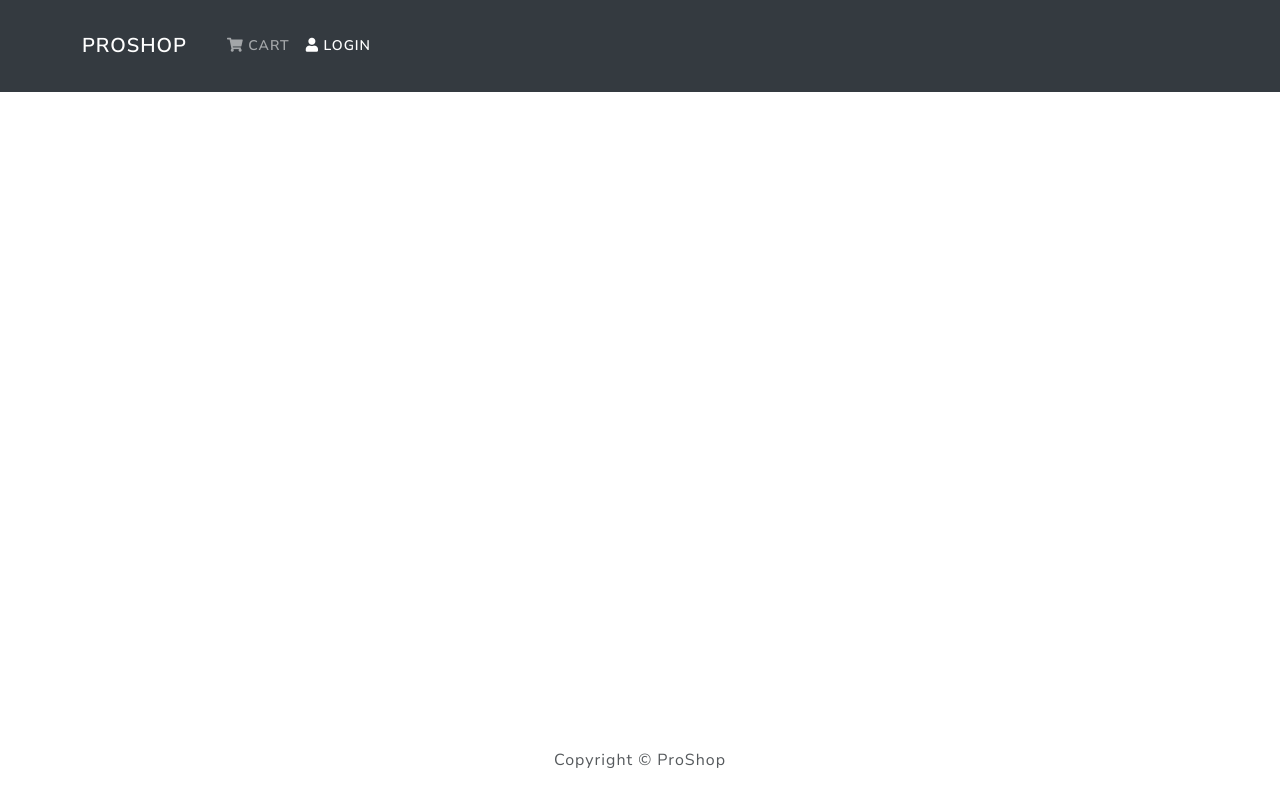
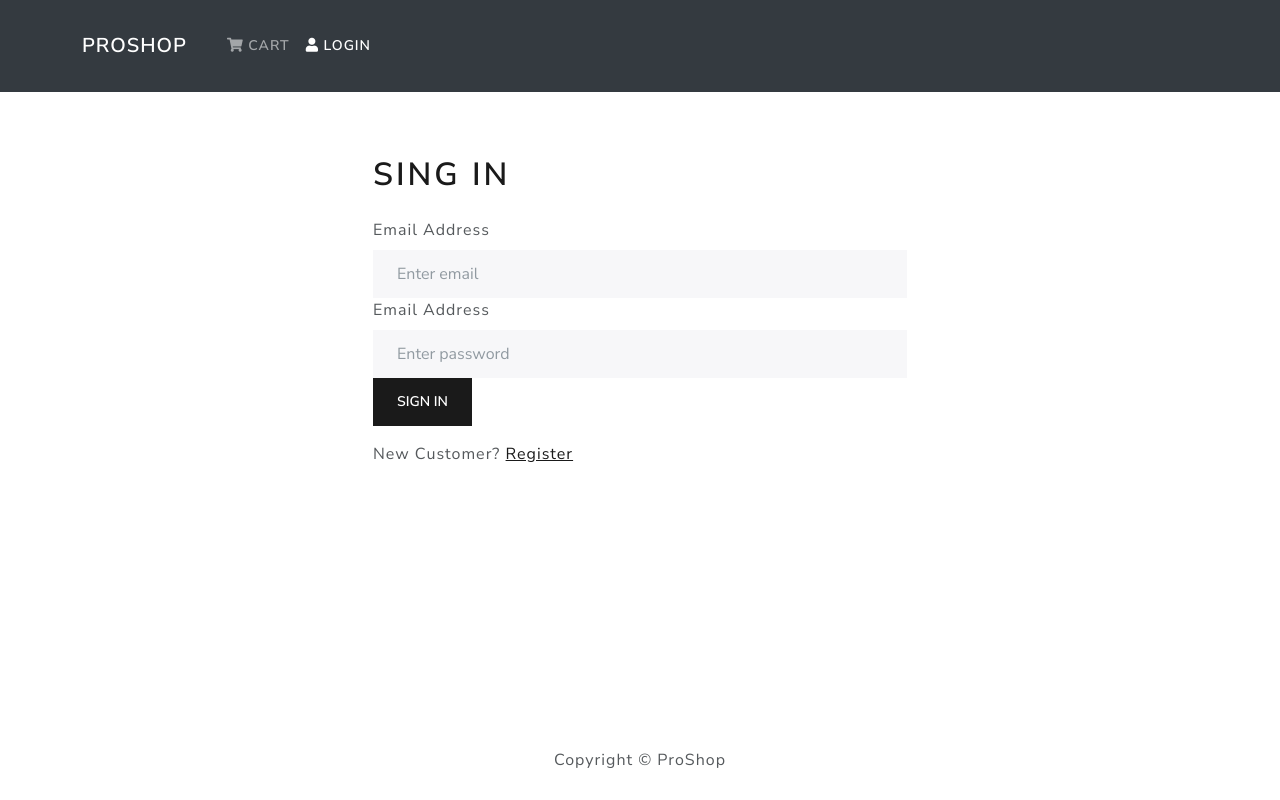
Before and after one commit to Bors1k/proshop_frontend, a React (Create React App) app in the folder frontend/: page /login in a window 1280 px wide. Built offline with nearby package versions, Linux system fonts and the light colour scheme.

Commit message:
add login form, and login functionality

```diff
--- a/frontend/package.json
+++ b/frontend/package.json
@@ -9,6 +9,7 @@
     "@testing-library/user-event": "^13.5.0",
     "axios": "^0.24.0",
     "bootstrap": "^5.1.3",
+    "jwt-decode": "^3.1.2",
     "react": "^17.0.2",
     "react-bootstrap": "^2.1.1",
     "react-dom": "^17.0.2",
--- a/frontend/src/App.js
+++ b/frontend/src/App.js
@@ -3,6 +3,7 @@
 import HomeScreen from './screens/HomeScreen'
 import ProductScreen from './screens/ProductScreen'
 import CartScreen from './screens/CartScreen'
+import LoginScreen from './screens/LoginScreen'
 import { Container } from 'react-bootstrap'
 import { Routes, Route, BrowserRouter as Router} from 'react-router-dom'
 
@@ -17,6 +18,7 @@
             <Route path="/product/:id" element={<ProductScreen />}/>
             <Route path="/cart/:id" element={<CartScreen />}/>
             <Route path="/cart/" element={<CartScreen />}/>
+            <Route path="/login/" element={<LoginScreen />}/>
           </Routes>
         </Container>
       </main>
--- a/frontend/src/actions/productActions.js
+++ b/frontend/src/actions/productActions.js
@@ -21,8 +21,8 @@
     catch(error){
         dispatch({
             type: PRODUCT_LIST_FAIL,
-            payload: error.response && error.response.data.message
-            ? error.response.data.message
+            payload: error.response && error.response.data.detail
+            ? error.response.data.detail
             : error.message,
 
         })
@@ -41,8 +41,8 @@
     catch(error){
         dispatch({
             type: PRODUCT_DETAILS_FAIL,
-            payload: error.response && error.response.data.message
-            ? error.response.data.message
+            payload: error.response && error.response.data.detail
+            ? error.response.data.detail
             : error.message,
 
         })
--- /dev/null
+++ b/frontend/src/actions/userActions.js
@@ -0,0 +1,48 @@
+import {
+  USER_LOGIN_FAIL,
+  USER_LOGIN_REQUEST,
+  USER_LOGIN_SUCCESS,
+  USER_LOGOUT,
+} from '../constants/userContants'
+import axios from 'axios'
+
+export const login = (email, password) => async (dispatch) => {
+  try {
+    dispatch({
+      type: USER_LOGIN_REQUEST,
+    })
+
+    const config = {
+      headers: {
+        'Content-type': 'application/json',
+      },
+    }
+
+    const { data } = await axios.post(
+      '/api/users/login/',
+      { email: email, password: password },
+      config,
+    )
+
+    dispatch({
+        type: USER_LOGIN_SUCCESS,
+        payload: data
+    })
+
+    localStorage.setItem('userInfo', JSON.stringify(data))
+
+  } catch (error) {
+    dispatch({
+      type: USER_LOGIN_FAIL,
+      payload:
+        error.response && error.response.data.detail
+          ? error.response.data.detail
+          : error.message,
+    })
+  }
+}
+
+export const logout = () => (dispatch)=>{
+  localStorage.removeItem('userInfo')
+  dispatch({type: USER_LOGOUT})
+}
--- /dev/null
+++ b/frontend/src/components/FormContainer.js
@@ -0,0 +1,15 @@
+import React from 'react'
+import { Container, Row, Col } from 'react-bootstrap'
+function FormContainer({children}) {
+  return (
+    <Container>
+      <Row className="justify-content-md-center">
+        <Col xs={12} md={6}>
+            {children}
+        </Col>
+      </Row>
+    </Container>
+  )
+}
+
+export default FormContainer
--- a/frontend/src/components/Header.js
+++ b/frontend/src/components/Header.js
@@ -1,8 +1,27 @@
 import React from 'react'
-import { Navbar, Nav, Container, Row } from 'react-bootstrap'
+import { useDispatch, useSelector } from 'react-redux'
+import { Navbar, Nav, Container, Row, NavDropdown } from 'react-bootstrap'
 import { LinkContainer } from 'react-router-bootstrap'
+import {logout} from '../actions/userActions'
+
+import jwt_decode from 'jwt-decode'
 
 function Header() {
+  const userLogin = useSelector((state) => state.userLogin)
+  const { userInfo } = userLogin
+
+  let userInformation = null
+
+  const dispatch = useDispatch()
+
+  if (userInfo) {
+    userInformation = jwt_decode(userInfo.access)
+  }
+
+  const logoutHandler = () =>{
+    dispatch(logout())
+  }
+
   return (
     <header>
       <Navbar collapseOnSelect expand="lg" bg="dark" variant="dark">
@@ -18,11 +37,25 @@
                   <i className="fas fa-shopping-cart"></i> Cart
                 </Nav.Link>
               </LinkContainer>
-              <LinkContainer to="/login">
-                <Nav.Link href="/login">
-                  <i className="fas fa-user"></i> login
-                </Nav.Link>
-              </LinkContainer>
+
+              {userInfo ? (
+                <NavDropdown title={userInformation.email}>
+                  <LinkContainer to="/profile">
+                    <NavDropdown.Item>
+                    <i className="fas fa-user" style={{margin: '0 5px 0 0'}}></i>
+                    Profile</NavDropdown.Item>
+                  </LinkContainer>
+                  <NavDropdown.Item onClick={logoutHandler}>
+                    Logout
+                  </NavDropdown.Item>
+                </NavDropdown>
+              ) : (
+                <LinkContainer to="/login">
+                  <Nav.Link href="/login">
+                    <i className="fas fa-user"></i> login
+                  </Nav.Link>
+                </LinkContainer>
+              )}
             </Nav>
           </Navbar.Collapse>
         </Container>
--- /dev/null
+++ b/frontend/src/constants/userContants.js
@@ -0,0 +1,5 @@
+export const USER_LOGIN_REQUEST = 'USER_LOGIN_REQUEST'
+export const USER_LOGIN_SUCCESS = 'USER_LOGIN_SUCCESS'
+export const USER_LOGIN_FAIL = 'USER_LOGIN_FAIL'
+
+export const USER_LOGOUT = 'USER_LOGOUT'
--- /dev/null
+++ b/frontend/src/reducers/userReducers.js
@@ -0,0 +1,24 @@
+import {
+    USER_LOGIN_FAIL,
+    USER_LOGIN_REQUEST,
+    USER_LOGIN_SUCCESS,
+    USER_LOGOUT
+} from '../constants/userContants'
+
+export const userLoginReducers = (state = {}, action) => {
+    switch(action.type){
+        case USER_LOGIN_REQUEST:
+            return {loading: true}
+
+        case USER_LOGIN_SUCCESS:
+            return {loading: false, userInfo: action.payload}
+
+        case USER_LOGIN_FAIL:
+            return {loading: false, error: action.payload}
+
+        case USER_LOGOUT:
+            return {}
+        default:
+            return state
+    }
+}
--- /dev/null
+++ b/frontend/src/screens/LoginScreen.js
@@ -0,0 +1,77 @@
+import { React, useState, useEffect } from 'react'
+import { Link, useNavigate, useLocation } from 'react-router-dom'
+import { Form, Button, Row, Col } from 'react-bootstrap'
+import { useDispatch, useSelector } from 'react-redux'
+import { login } from '../actions/userActions'
+import Loader from '../components/Loader'
+import Message from '../components/Message'
+import FormContainer from '../components/FormContainer'
+
+function LoginScreen() {
+  const [email, setEmail] = useState('')
+  const [password, setPassword] = useState('')
+
+  const navigate = useNavigate()
+  const location = useLocation()
+  const dispatch = useDispatch()
+  const redirect = location.search ? location.search.split('=')[2] : '/'
+
+  const userLogin = useSelector((state) => state.userLogin)
+
+  const { error, loading, userInfo } = userLogin
+
+  useEffect(() => {
+    if (userInfo) {
+      navigate(redirect)
+    }
+  }, [location, userInfo, redirect])
+
+  const submitHandler = (e) => {
+    e.preventDefault()
+    dispatch(login(email, password))
+  }
+
+  return (
+    <FormContainer>
+      <h1>Sing In</h1>
+      {error && <Message variant="danger">{error}</Message>}
+      {loading && <Loader></Loader>}
+      <Form onSubmit={submitHandler}>
+        <Form.Group controlId="email">
+          <Form.Label>Email Address</Form.Label>
+          <Form.Control
+            type="email"
+            placeholder="Enter email"
+            value={email}
+            onChange={(e) => setEmail(e.target.value)}
+          ></Form.Control>
+        </Form.Group>
+
+        <Form.Group controlId="password">
+          <Form.Label>Email Address</Form.Label>
+          <Form.Control
+            type="password"
+            placeholder="Enter password"
+            value={password}
+            onChange={(e) => setPassword(e.target.value)}
+          ></Form.Control>
+        </Form.Group>
+
+        <Button type="submit" variant="primary">
+          Sign In
+        </Button>
+      </Form>
+
+      <Row className="py-3">
+        <Col>
+          New Customer?{' '}
+          <Link to={redirect ? `/register?redirect=${redirect}` : '/register'}>
+            Register
+          </Link>
+        </Col>
+      </Row>
+    </FormContainer>
+  )
+}
+
+export default LoginScreen
--- a/frontend/src/store.js
+++ b/frontend/src/store.js
@@ -1,26 +1,39 @@
 import { createStore, combineReducers, applyMiddleware } from 'redux'
 import thunk from 'redux-thunk'
 import { composeWithDevTools } from 'redux-devtools-extension'
-import { productDetailsReducers, productListReducers } from './reducers/productReducers'
+import {
+  productDetailsReducers,
+  productListReducers,
+} from './reducers/productReducers'
 import { cartReducer } from './reducers/cartReducers'
-
+import { userLoginReducers } from './reducers/userReducers'
 
 const reducer = combineReducers({
-    productList: productListReducers,
-    productDetails: productDetailsReducers,
-    cart: cartReducer
+  productList: productListReducers,
+  productDetails: productDetailsReducers,
+  cart: cartReducer,
+  userLogin: userLoginReducers,
 })
 
-const cartItemsFromStorage = localStorage.getItem('cartItems') ?
-    JSON.parse(localStorage.getItem('cartItems')) : []
+const cartItemsFromStorage = localStorage.getItem('cartItems')
+  ? JSON.parse(localStorage.getItem('cartItems'))
+  : []
+
+const userInfoFromStorage = localStorage.getItem('userInfo')
+  ? JSON.parse(localStorage.getItem('userInfo'))
+  : null
 
 const initialState = {
-    cart: {cartItems: cartItemsFromStorage}
+  cart: { cartItems: cartItemsFromStorage },
+  userLogin: { userInfo: userInfoFromStorage },
 }
 
 const middleware = [thunk]
 
-const store = createStore(reducer,initialState,
-    composeWithDevTools(applyMiddleware(...middleware)))
+const store = createStore(
+  reducer,
+  initialState,
+  composeWithDevTools(applyMiddleware(...middleware)),
+)
 
 export default store
```
Also changed, not shown: 1 other file (tests, documents, lock files or other folders).
